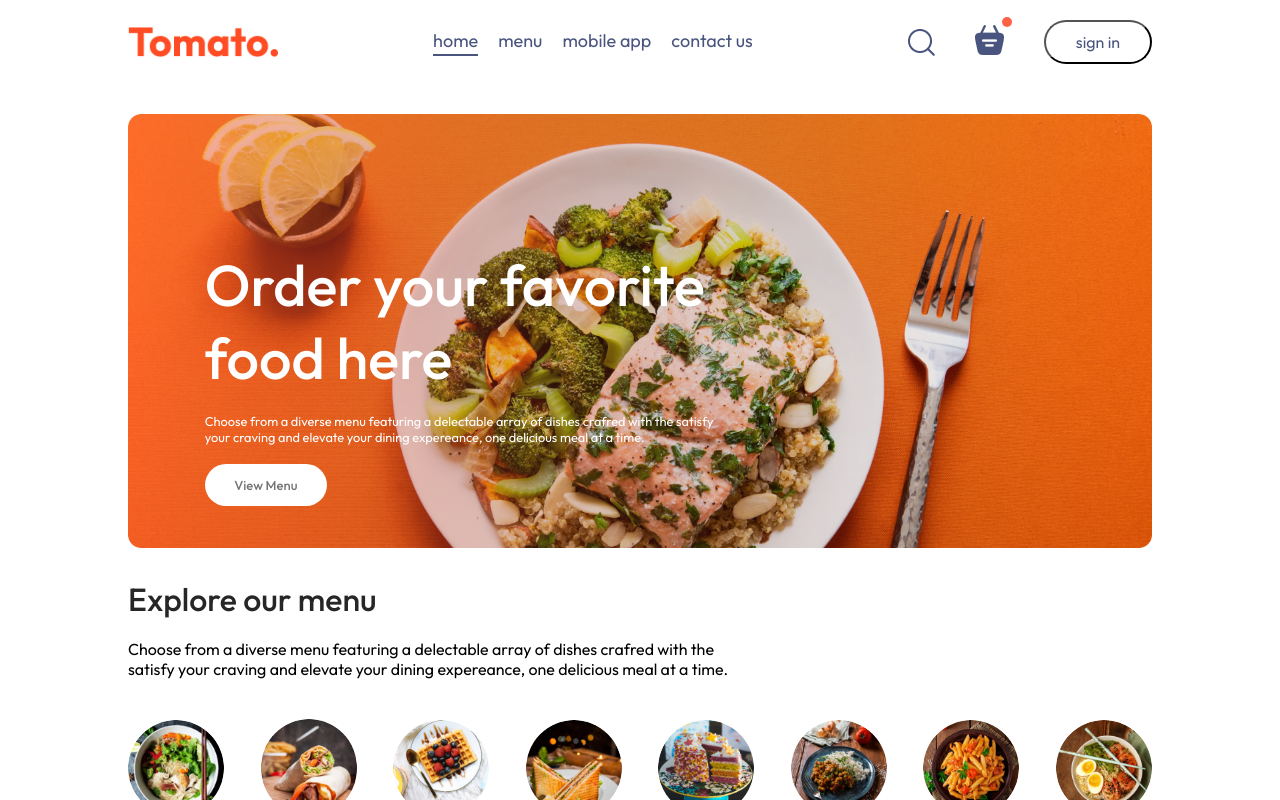
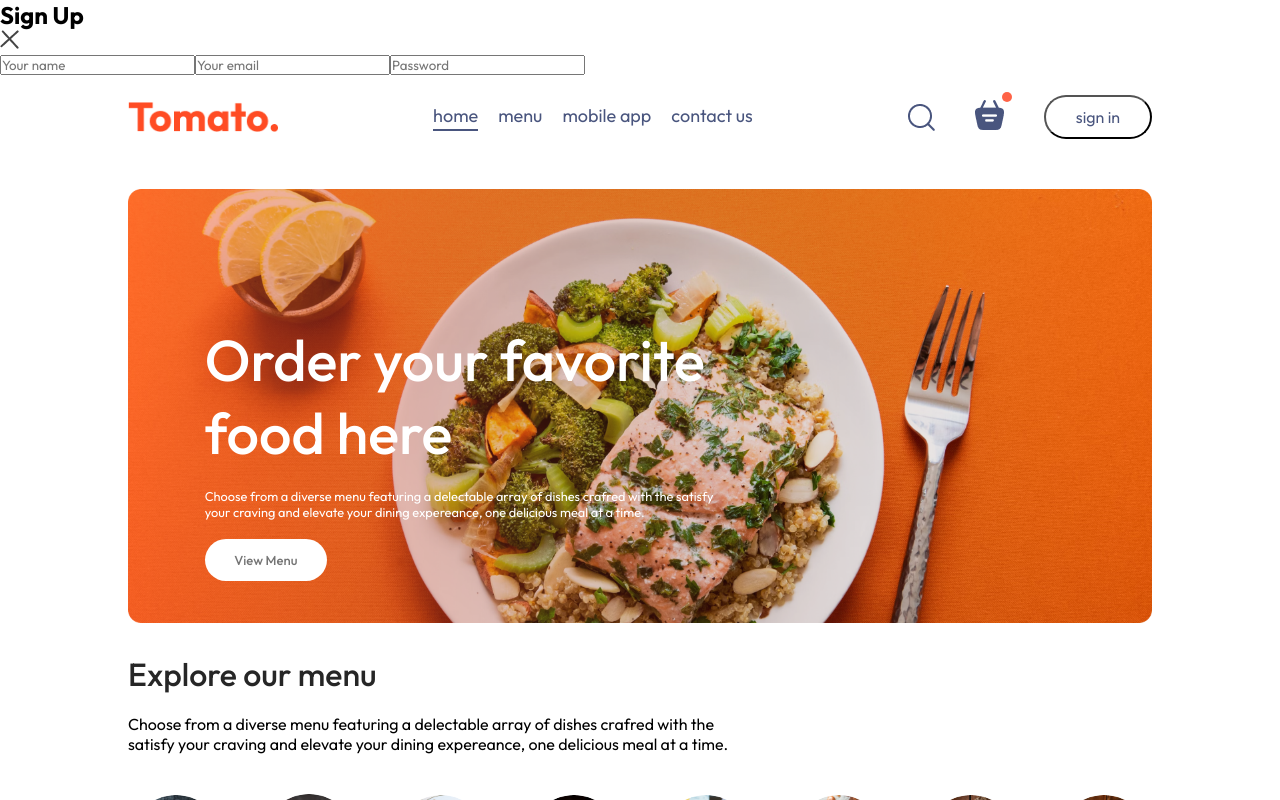
Before and after one commit to Poojani-janitha/FoodAPP, a React (Vite) app in the folder frontend/: page / in a window 1280 px wide. Both pictures are taken after a click on the button "sign in". Shown: the top 800 px of the page. Built offline with nearby package versions, Linux system fonts and the light colour scheme.

Commit message:
add login

```diff
--- a/frontend/src/App.jsx
+++ b/frontend/src/App.jsx
@@ -1,16 +1,19 @@
-import React from 'react'
+import React, { useState } from 'react'
 import Navbar from './components/navbar/navbar'
 import { Route,Routes } from 'react-router-dom'
 import PlaceOrder from './pages/PlaceOrder/PlaceOrder'
 import Home from './pages/Home/Home'
 import Cart from './pages/Cart/Cart'
 import Footer from './components/Footer/footer'
+import LoginPopup from './components/LoginPopup/LoginPopup'
 
 const App = () => {
+  const [showLogin,setShowLogin]=useState(false);
   return (
     <>
+    {showLogin?<LoginPopup setShowLogin={setShowLogin}/>:<></>}
       <div className='app'>
-        <Navbar/>
+        <Navbar setShowLogin={setShowLogin}/>
         <Routes>
             <Route path ='/' element ={<Home/>}/>
             <Route path='/cart' element={<Cart/>}/>
--- /dev/null
+++ b/frontend/src/components/LoginPopup/LoginPopup.jsx
@@ -0,0 +1,24 @@
+import React, { useState } from 'react'
+import './LoginPopup.css'
+import { assets } from '../../assets/assets'
+
+const LoginPopup = ({setShowLogin}) => {
+    const[currentState,setCurrState] = useState("Sign Up")
+  return (
+    <div classname = 'login-popup'>
+      <form action="" className="login-popup-container">
+        <div className="login-popup-title">
+                <h2>{currentState}</h2>
+                <img onClick={()=>setShowLogin(false)} src={assets.cross_icon} alt="" />
+        </div>
+        <div className="login-popup-inputs">
+            <input type="text" placeholder='Your name' required />
+            <input type="text" placeholder='Your email' required />
+            <input type="text" placeholder='Password' required />
+        </div>
+      </form>
+    </div>
+  )
+}
+
+export default LoginPopup
--- a/frontend/src/components/navbar/Navbar.jsx
+++ b/frontend/src/components/navbar/Navbar.jsx
@@ -3,7 +3,7 @@ import './Navbar.css'
 import { assets } from '../../assets/assets'
 import { Link } from 'react-router-dom'
 
-const Navbar = () => {
+const Navbar = ({setShowLogin}) => {
 
     //crate state variable and initialize with home
     const [menu,setMenu] = useState("home");
@@ -22,7 +22,7 @@ const Navbar = () => {
                 <img src={assets.basket_icon} alt="" />
                 <div className='dot'></div>
             </div>
-            <button>sign in</button>
+            <button onClick={()=>setShowLogin(true)}>sign in</button>
         </div>
     </div>
   )
--- a/frontend/src/index.css
+++ b/frontend/src/index.css
@@ -4,6 +4,8 @@
   margin:0;
   box-sizing: border-box;
   font-family: Outfit;
+  scroll-behavior: smooth;
+  /* smoothly scroll instead of going directly */
 }
 body{
   min-height: 100vh;
```
Also changed, not shown: frontend/src/components/LoginPopup/LoginPopup.css (added).
